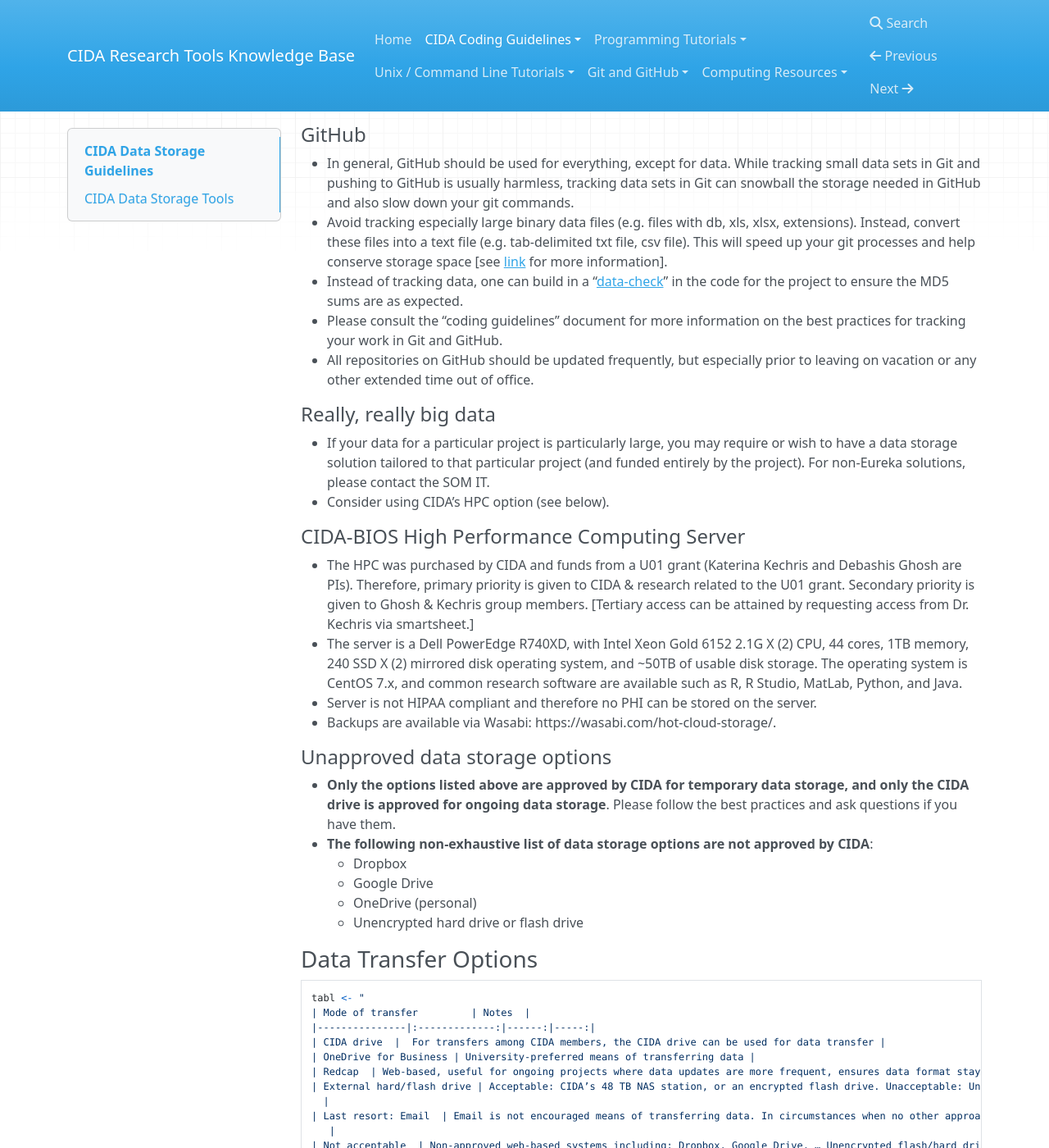
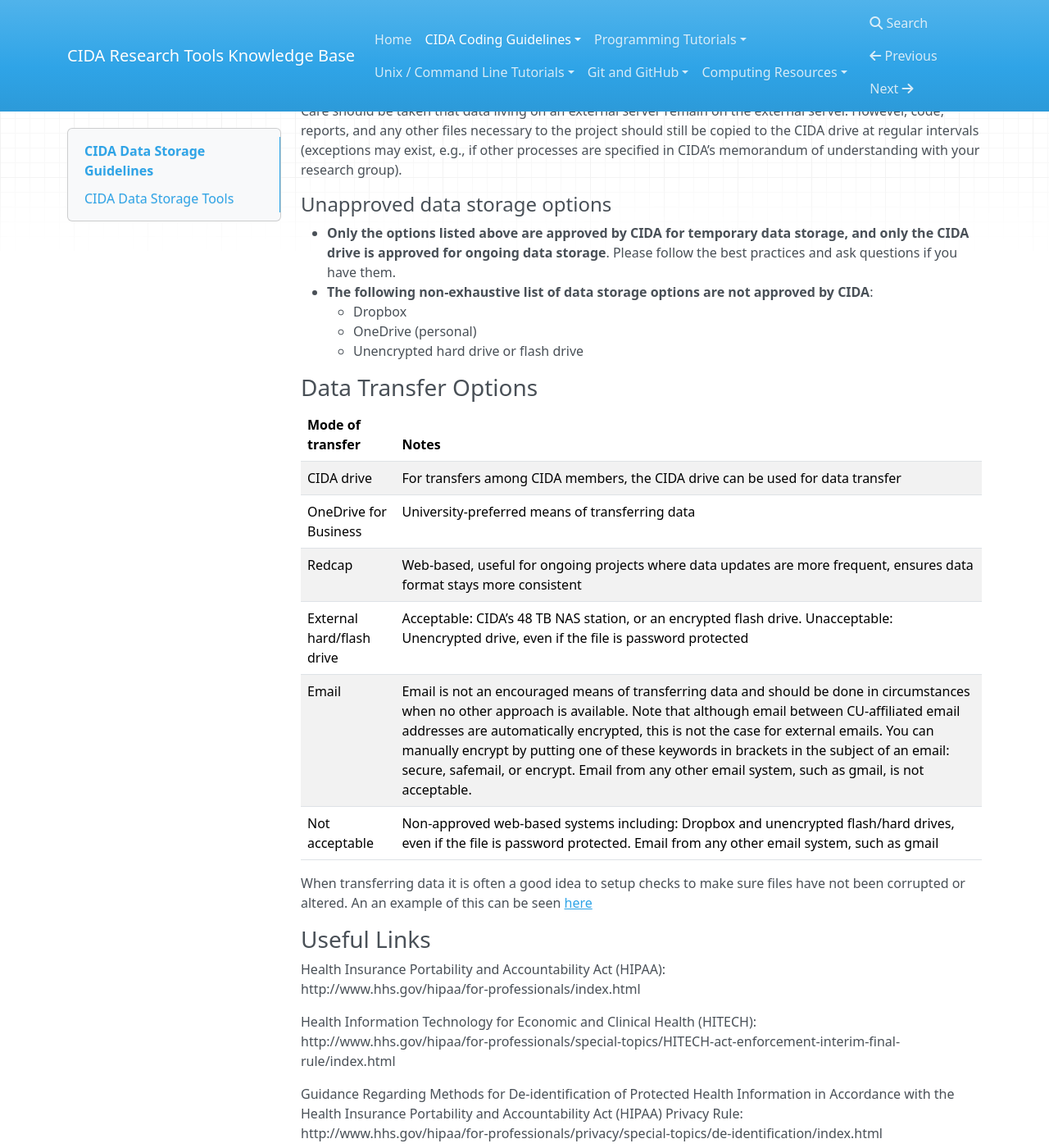
Before and after one commit to CIDA-CSPH/cida-rt-kb, an MkDocs documentation site: the page built from docs/data_storage.md, in a window 1280 px wide and 1400 px high, scrolled down 3307 px. Shown: the whole window at 82% size. Built offline with MkDocs 1.6.1, drawn with Linux system fonts in a browser that asks for light colours; nearby versions of some CDN libraries; some of the changed text lies outside the part shown.

Commit message:
Update to data_storage.md (#8)
* started content fixes of document

* final restructure of the data storage doc

* fixed link to CIDA-BIOS Server guidelines

* removed info on CIDATools backup and OneDrive file size limit

* fixed spelling and grammer mistakes

````diff
--- a/docs/data_storage.md
+++ b/docs/data_storage.md
@@ -1,5 +1,4 @@
 #CIDA Data Storage Guidelines
-
 
 
 ## CIDA Data Storage Tools
@@ -12,26 +11,29 @@
 
 ### Definitions
 
-* ‘Code’ refers to any R, SAS, Stata, etc. (scripts stored as plain text formatted files)
-*	‘Data’ refers to spreadsheets, tables, or other information used to run analysis on
-*	‘Report’ refers to any document which outlines results of analysis for sending to an investigator
-*	GitLab is the Lhotse CIDA GitLab repository, available here (requires VPN connection)
-*	‘Local storage’ refers to any university provided computer with a physical hard drive
-*	‘External server’ refers to a server which houses data or runs analysis (except Lhotse)
-*	‘Eureka’ is the Virtual Machine run by Health Data Compass (HDC)
-*	‘OneDrive for Business’ refers to Microsoft’s file-syncing software licensed by the University
-*	‘HPC’ refers to “High Performance Computing”
+* **Code** refers to any R, SAS, Stata, etc. (scripts stored as plain text formatted files)
+* **Data** refers to spreadsheets, tables, or other information used to run analysis on
+* **Report** refers to any document which outlines results of analysis for sending to an investigator
+* **PHI** refers to Protected Health Information which is any healthcare data that can be use to identify an individual
+* **PII** refers to Personally Identifiable Information which is any data that can be used to distinguish or trace an individual's identity
+* **File System** refers to any place where files or data can be stored but has no compute ability
+* **Local storage** refers to any university provided computer with a physical hard drive
+* **External server** refers to any server which houses data or runs analysis that isn't a personal computer
+* **P-drive** a.k.a the **CIDA (P) Drive** is PHI compliant storage where most CIDA data should be stored. This is officially known as the **Isilon Central File Server**
+* **GitHub** is the official repository CIDA should keep code, available [here](https://github.com/CIDA-CSPH) (requires VPN connection)
+* **OneDrive for Business** refers to Microsoft’s file-syncing software licensed by the University
+* **PetaLibrary** is a large file system that is accessible to Research Computing Tools like Alpine. this is not a PHI compliant storage solution. More information can be found [here](https://www.colorado.edu/rc/resources/petalibrary)
+* **Eureka** is the Virtual Machine run by Health Data Compass (HDC)
+* **HPC** refers to “High Performance Computing” such as [Alpine](https://www.colorado.edu/rc/alpine).
+* **SLCE** refers to Secure Local Compute Environment and are PHI/HIPPA compliant, more information can be found [here](https://medschool.cuanschutz.edu/informationservices/research/slce)
 
-### Summary
-
-*	The CIDA (P) Drive is the required ongoing storage location for project data. Other data storage locations may be used temporarily during the course of active work on a project.
 
 ### Data Storage Locations Available to CIDA Members
 
-#### Local Computer
+#### Local Storage
 
 *	All files for any current projects can be stored on a University provided PC or Macintosh, if and only if the computer’s hard drive is encrypted.
-*	Data with PID should only be locally stored during active work on a project.
+*	Data with PHI/PII should only be locally stored during active work on a project.
 *	Pros: data and projects load more quickly when stored locally.
 *	Cons: no natural/default backup process, can be a hassle to do best security practices manually.
 *	Best Practices:
@@ -40,17 +42,18 @@
 
 #### CIDA (P) Drive
 
+* This drive is officially called the *Isilon Central File Server* in SOM-IT documentation
 * Mapping depends on operating system. See instructions here for mapping drives.
-    * MAC: `smb://data.ucdenver.pvt/dept/SPH/SPH-CIDA/CIDA`
-    * Windows: `\\data.ucdenver.pvt\dept\SPH\SPH-CIDA\CIDA`
+    * MAC: `smb://data.ucdenver.pvt/dept/SPH/SPH-CIDA`
+    * Windows: `\\data.ucdenver.pvt\dept\SPH\SPH-CIDA`
     * If you have recently started and are having trouble mapping this drive, contact [SOM-IT](https://medschool.cuanschutz.edu/informationservices).
-* CIDA project data must be stored here on a permanent basis (with certain exceptions, e.g., projects larger > 16 GB or if the collaboration dictates otherwise).
+* CIDA project data must be stored here on a permanent basis (with certain exceptions, e.g., projects with large data or if the collaboration dictates otherwise).
 * The storage under the CIDA Drive is set up as follows:
-    * CIDA/Branches: Long-standing collaborations, including those operating under MOUs, are treated as Branches, and their data should be stored in a subdirectory of CIDA/Branches.
-    * CIDA/Projects: Data for projects for the consulting arm (i.e., those with a P-number) should be stored in a subdirectory of CIDA/Projects. Use this [form](https://app.smartsheet.com/b/form/d1d93ae08f4349d48654950eea9b5bbd) to create folders in the P-drive with specific permissions, or this [form](https://app.smartsheet.com/b/form/c22bbec56f8d4607bedc441be60bf8c8) to update the permissions of an existing folder. These forms are directly sent to SOM IT.
-    * CIDA/Shared
+    * SPH-CIDA/Branches: Long-standing collaborations, including those operating under MOUs, are treated as Branches, and their data should be stored in a subdirectory of CIDA/Branches.
+    * SPH-CIDA/CIDA/Shared
         * The CIDA/Shared directory is accessible to all CIDA members who have gained approval from a data manager. Folders are also accessible to external users who have been approved for access.
         * Files and directories that you create on the shared drive inherit their permissions from their parent folder. You cannot restrict access to specific directories in accordance with data use agreements without the help of IT.
+* Use the following links to [Request to Create a CIDA (P) Folder](https://app.smartsheet.com/b/form/d1d93ae08f4349d48654950eea9b5bbd) or to [Update an Existing CIDA (P) Drive Folder](https://app.smartsheet.com/b/form/c22bbec56f8d4607bedc441be60bf8c8)
 * Pros:
     * All files and directories are backed up nightly; backups are stored for 30 days.
     * Collaboration and transfers of data among CIDA members can be quick and easy.
@@ -59,99 +62,72 @@
 * Best Practices:
     * Up-to-date raw data for all projects should be available in their expected location on this drive at least weekly, and especially at project conclusion, or prior to a project not being actively worked on.
     * Eliminate redundancies and intermediate data sets in projects with “big” data; only store the data you need to make code and reports run.
-    * It is OK not to work directly on the CIDA drive in cases where speed is a concern. If you do, know that all active projects should copy data over to the CIDA drive regularly (weekly), and especially prior to taking leave. The CIDAtools R package, located [here](https://github.com/CIDA-CSPH/CIDAtools), has the function `BackupProject()` that can streamline this process. By default, this function only updates folders/files in DataRaw/* and DataProcessed/* which have changed, so it should not take too long.
-* CIDA pays for this server storage on a per-GB-month basis, so be cognizant of the size of the data utilized by your projects. If possible, the project’s scope of work should charge more for data sets and project materials which are anticipated to fall above a threshold of 32 GB. [The OIT’s central file storage rate](https://www1.ucdenver.edu/offices/office-of-information-technology/services/billing-and-rates) should be applied and multiplied to account for anticipated duration of storage. See below.
-
-__Data storage costs on CIDA drive__
-```r
-tabl <- "
-|         | Expected 10-year cost ($)  |
-|---------------|:-------------:|------:|-----:|
-| Data packet size (GB)  | P-drive | OneDrive for Businness (per user)^1^ | Eureka^2^ |
-| 10      | $30 | $600 | $28 |
-| 100      | $300      |   $600 | $276 |
-| 1,000 (1 TB) | $3,000      |    $600 | $2,760 |
-| 10,000 (10 TB)  | $30,000      |    $1,200 | $27,600 |
-"
-cat(tabl) # output the table in a format good for HTML/PDF/docx conversion
-```
-^1^Charged to University; not to CIDA
-^2^Prices are based on the HDC website.
+* CIDA pays for this server storage on a [per-GB-month basis](https://www.cuanschutz.edu/offices/office-of-information-technology/tools-services/storage-servers-and-backups), so be cognizant of the size of the data utilized by your projects.
 
 #### OneDrive for Business
 
-* OneDrive for Business is a hybrid local and cloud storage system that allows for up to 5TB of cloud storage. Individual file size is limited to 15 GB.
+* OneDrive for Business is a hybrid local and cloud storage system that allows for up to 5TB of cloud storage. Note there are limitations on individual file sizes and types.
 * Unlike the CIDA drive, files and directories saved to the OneDrive directory are private by default and are backed up to the cloud.
-* OneDrive for Business is HIPAA compliant. OIT and SOM IT can access folders created on the directory, but only after a manager enters a data access request that gets approved by HR.
+* OneDrive for Business is HIPAA compliant. OIT and SOM-IT can access folders created on the directory, but only after a manager enters a data access request that gets approved by HR.
 * Files can be downloaded to your local computer from the cloud on an as-needed basis off-site, which ensures a limited amount of data is stored locally.
 * Files can also be shared with other individuals with @cuanschutz.edu email addresses via OneDrive for Business.
 * Things to be aware of:
     * Do not confuse this with a personal OneDrive account!
     * Do not install OneDrive for Business on an unencrypted or personal computer. Files may sync (and be downloaded) to the local computer, which would leave potentially sensitive data vulnerable.
     * Concurrent use of OneDrive for Business in directories tracked by Git can lead to some syncing issues with OneDrive. This can typically be solved by restarting OneDrive.
-    * Relevant project data stored in OneDrive should be copied over to the CIDA drive regularly, especially when projects become inactive.
+    * Relevant project data stored in OneDrive should be copied over to the CIDA (P) Drive regularly, especially when projects become inactive.
     * Certain institutions and groups may have policies against using OneDrive for Business, so please verify with your research group that it is acceptable for your data to live there.
 
-#### External Servers
+#### GitHub
 
-* Depending on the project and the data of interest, the data may be housed in an external server. External servers exist in various forms and require varying workflows.
-*	Care should be taken that data living on an external server remain on the external server. However, code, reports, and any other files necessary to the project should still be copied to the CIDA drive at regular intervals (exceptions may exist, e.g., if other processes are specified in CIDA’s memorandum of understanding with your research group).
+*	In general, GitHub should be used for everything, except for data. While tracking small data sets in Git and pushing to GitHub is usually harmless, tracking data sets in Git can snowball the storage needed in GitHub and also slow down your git commands.
+*	Please consult the following guidelines for more information
+    * [CIDA's Coding Guidelines](coding_guidelines.md)
+	* [CIDA's Intro to Github](git.md)
+*	All repositories on GitHub should be updated frequently, but especially prior to leaving on vacation or any other extended time out of office.
 
 #### Eureka by Health Data Compass (HDC)
 
 *	Any patient level data on Eureka should only be moved off of the Google Cloud with explicit permission from HDC for that specific project and data.
 *	Raw data or data with PID should not be copied over to any other location except those approved by HDC.
 *	Backups of code, reports, and other files should still be copied over to the CIDA drive so that it is accessible to others in CIDA in case of an emergency.
-*	For projects requiring Eureka, the [Eureka Cost Estimator](https://www.healthdatacompass.org/cloud-analytics-infrastructure/eureka-cost-estimator) can be used to determine the expected costs of a particular project a priori. These costs should be charged to the project’s PI if possible.
+*	For projects requiring Eureka, the [Eureka Cost Estimator](https://research.cuanschutz.edu/healthdatacompass/home/eureka-cloud-analytics/eureka-pricing) can be used to determine the expected costs of a particular project a priori. These costs should be charged to the project’s PI if possible.
 
-#### GitHub
+#### Additional External File Systems and Servers
 
-*	In general, GitHub should be used for everything, except for data. While tracking small data sets in Git and pushing to GitHub is usually harmless, tracking data sets in Git can snowball the storage needed in GitHub and also slow down your git commands.
-*	Avoid tracking especially large binary data files (e.g. files with db, xls, xlsx, extensions). Instead, convert these files into a text file (e.g. tab-delimited txt file, csv file). This will speed up your git processes and help conserve storage space [see [link](https://stackoverflow.com/questions/17888604/git-with-large-files/19494211#19494211) for more information].
-*	Instead of tracking data, one can build in a “[data-check](http://tombuntu.com/index.php/2007/12/21/how-to-use-md5sum-to-verify-data-integrity/)” in the code for the project to ensure the MD5 sums are as expected.
-*	Please consult the “coding guidelines” document for more information on the best practices for tracking your work in Git and GitHub.
-*	All repositories on GitHub should be updated frequently, but especially prior to leaving on vacation or any other extended time out of office.
+For more information about the following, please visit the links, contact SOM-IT or contact the Research Tools committee
 
-#### Really, really big data
+* [Petalibrary](https://www.colorado.edu/rc/resources/petalibrary) - a file system that can mount to the Alpine HPC. Cost of Petalibrary can be found [here](https://curc.readthedocs.io/en/latest/petalibrary/allocation_types.html)
+* [Google Workspace](https://www.cuanschutz.edu/offices/office-of-information-technology/tools-services/google-workspace) - Some CIDA members might have access to the University of Colorado managed Google Workspaces
+* [CIDA-BIOS HPC](CIDA_BIOS_Cluster.md) - HIPPA compliant HPC that is considered a SLCE server.
+* For very large data, contact SOM-IT for solutions
+* SOM-IT also offers cloud storage and computing (either Google Cloud or Microsoft Azure). These systems are pay-as-you-use and can be quite expensive and not often compatible with PHI/PII data.
 
-*	If your data for a particular project is particularly large, you may require or wish to have a data storage solution tailored to that particular project (and funded entirely by the project). For non-Eureka solutions, please contact the SOM IT.
-*	Consider using CIDA’s HPC option (see below).
-
-#### CIDA-BIOS High Performance Computing Server
-
-*	The HPC was purchased by CIDA and funds from a U01 grant (Katerina Kechris and Debashis Ghosh are PIs). Therefore, primary priority is given to CIDA & research related to the U01 grant. Secondary priority is given to Ghosh & Kechris group members. [Tertiary access can be attained by requesting access from Dr. Kechris via smartsheet.]
-*	The server is a Dell PowerEdge R740XD, with Intel Xeon Gold 6152 2.1G X (2) CPU, 44 cores, 1TB memory, 240 SSD X (2) mirrored disk operating system, and ~50TB of usable disk storage. The operating system is CentOS 7.x, and common research software are available such as R, R Studio, MatLab, Python, and Java.
-*	Server is not HIPAA compliant and therefore no PHI can be stored on the server.
-*	Backups are available via Wasabi: https://wasabi.com/hot-cloud-storage/.
+Care should be taken that data living on an external server remain on the external server. However, code, reports, and any other files necessary to the project should still be copied to the CIDA drive at regular intervals (exceptions may exist, e.g., if other processes are specified in CIDA’s memorandum of understanding with your research group).
 
 #### Unapproved data storage options
 
 *	__Only the options listed above are approved by CIDA for temporary data storage, and only the CIDA drive is approved for ongoing data storage__. Please follow the best practices and ask questions if you have them.
 *	__The following non-exhaustive list of data storage options are not approved by CIDA__:
-    *	Dropbox
-    * Google Drive
+    * Dropbox
     * OneDrive (personal)
     * Unencrypted hard drive or flash drive
 
 ### Data Transfer Options
 
-```r
-tabl <- "
-| Mode of transfer         | Notes  |
-|---------------|:-------------:|------:|-----:|
-| CIDA drive  |  For transfers among CIDA members, the CIDA drive can be used for data transfer |
+| Mode of transfer | Notes |
+| --- | --- |
+| CIDA drive | For transfers among CIDA members, the CIDA drive can be used for data transfer |
 | OneDrive for Business | University-preferred means of transferring data |
-| Redcap  | Web-based, useful for ongoing projects where data updates are more frequent, ensures data format stays more consistent  |
-| External hard/flash drive | Acceptable: CIDA’s 48 TB NAS station, or an encrypted flash drive. Unacceptable: Unencrypted drive, even if the file is password protected
-  |
-| Last resort: Email  | Email is not encouraged means of transferring data. In circumstances when no other approach is available, note that although email between CU-affiliated email addresses are automatically encrypted, this is not the case for external emails. You can manually encrypt by putting one of these keywords in brackets in the subject of an email: secure, safemail, or encrypt. Email from any other email system, such as gmail, is not acceptable.
-   |
-| Not acceptable  | Non-approved web-based systems including: Dropbox, Google Drive, … Unencrypted flash/hard drives, even if the file is password protected. Email from any other email system, such as gmail |
-"
-cat(tabl) # output the table in a format good for HTML/PDF/docx conversion
-```
+| Redcap | Web-based, useful for ongoing projects where data updates are more frequent, ensures data format stays more consistent |
+| External hard/flash drive | Acceptable: CIDA’s 48 TB NAS station, or an encrypted flash drive. Unacceptable: Unencrypted drive, even if the file is password protected |
+| Email | Email is not an encouraged means of transferring data and should be done in circumstances when no other approach is available. Note that although email between CU-affiliated email addresses are automatically encrypted, this is not the case for external emails. You can manually encrypt by putting one of these keywords in brackets in the subject of an email: secure, safemail, or encrypt. Email from any other email system, such as gmail, is not acceptable. |
+| Not acceptable | Non-approved web-based systems including: Dropbox and unencrypted flash/hard drives, even if the file is password protected. Email from any other email system, such as gmail |
+
+When transferring data it is often a good idea to setup checks to make sure files have not been corrupted or altered. An an example of this can be seen [here](https://tombuntu.com/index.php/2007/12/21/how-to-use-md5sum-to-verify-data-integrity/)
 
 ### Useful Links
+
 Health Insurance Portability and Accountability Act (HIPAA):
 http://www.hhs.gov/hipaa/for-professionals/index.html
 
@@ -160,17 +136,3 @@
 
 Guidance Regarding Methods for De-identification of Protected Health Information in Accordance with the Health Insurance Portability and Accountability Act (HIPAA) Privacy Rule:
 http://www.hhs.gov/hipaa/for-professionals/privacy/special-topics/de-identification/index.html
-
-VPN and Remote Desktop:
-https://www1.ucdenver.edu/offices/office-of-information-technology/software/how-do-i-use/vpn-and-remote-access
-
-GitLab:
-http://cidagitlab.ucdenver.pvt/
-
-OneDrive for Business:
-https://www1.ucdenver.edu/offices/office-of-information-technology/software/how-do-i-use/onedrive
-https://www1.ucdenver.edu/docs/default-source/offices-oit-documents/how-to-documents/onedrive-staying-secure.pdf?sfvrsn=668bb7b8_4
-
-Eureka:
-https://www.healthdatacompass.org/cloud-analytics-infrastructure/using-eureka
-https://www.healthdatacompass.org/cloud-analytics-infrastructure/eureka-cost-estimator
````
